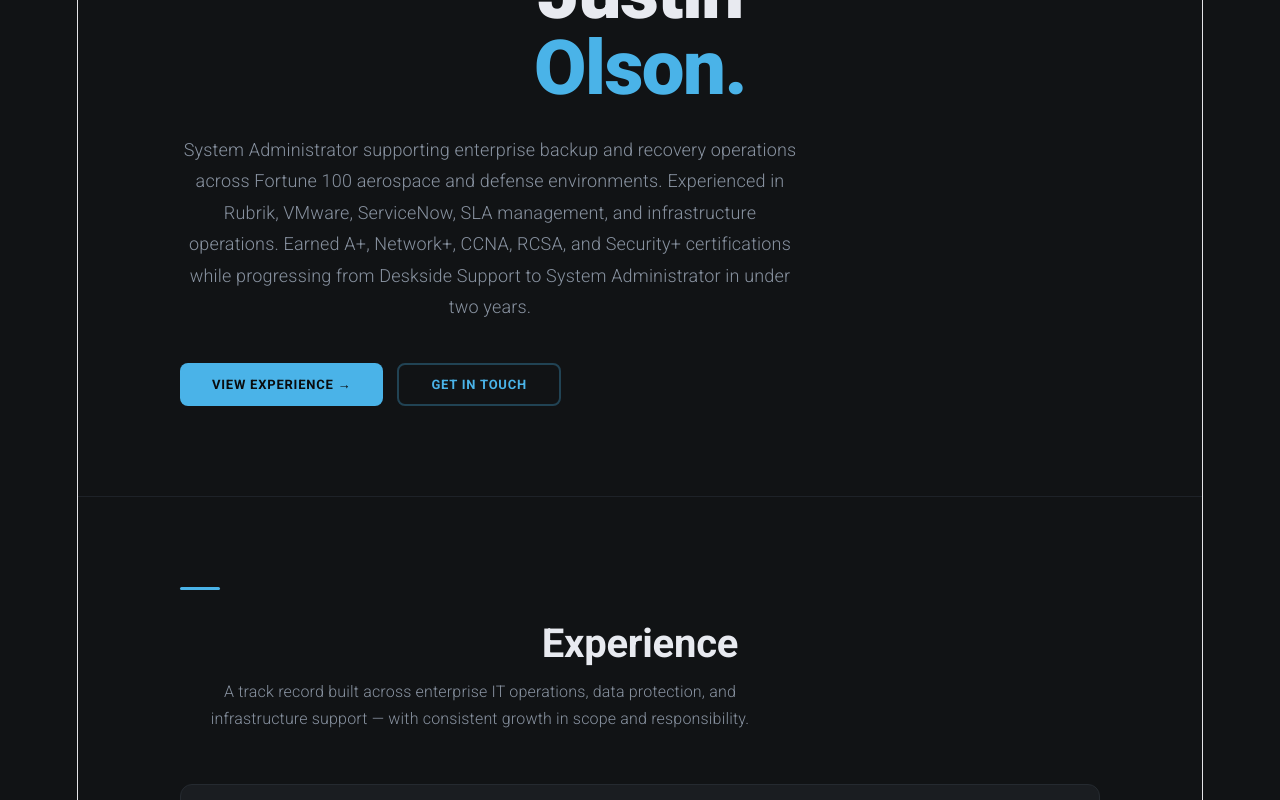
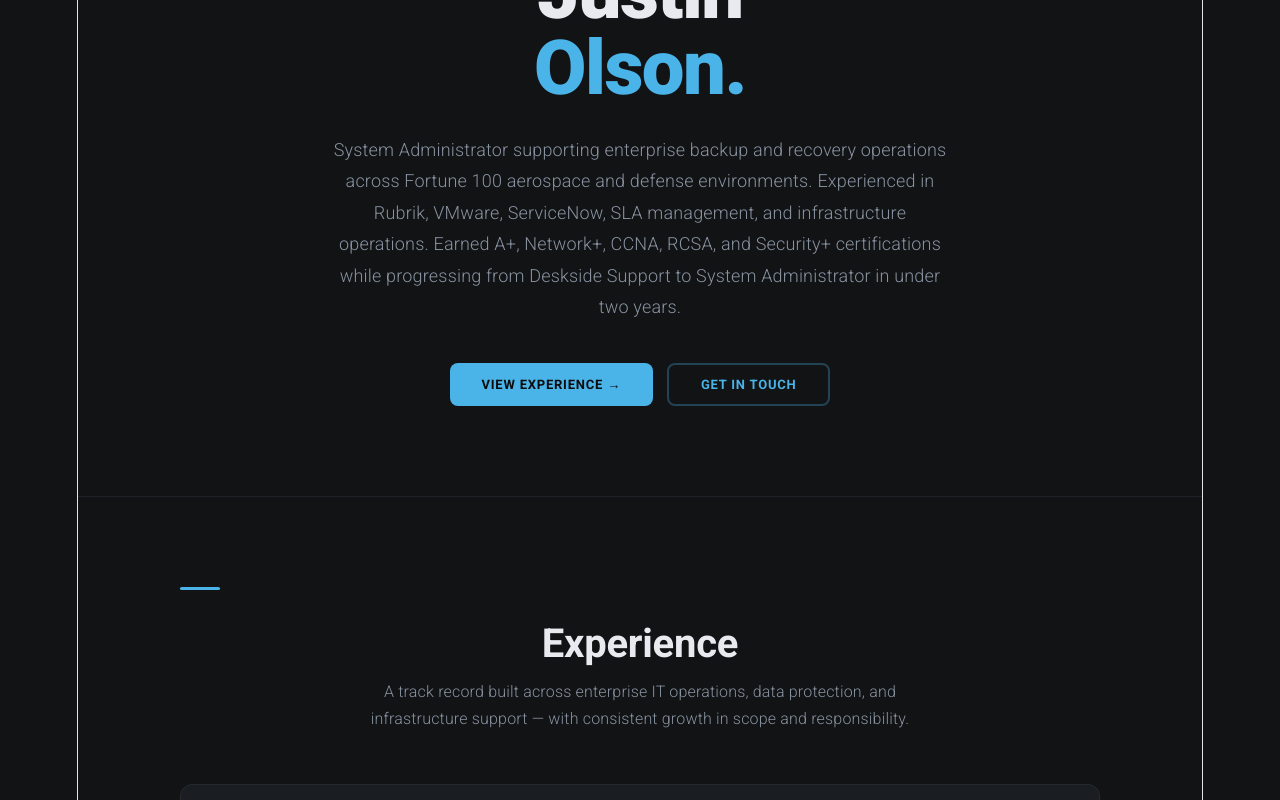
Before and after one commit to 8BitJustin/portfolio-jro, a React (Vite) app: page / in a window 1280 px wide. Shown: the part 240-1040 px from the top of the page. Built offline with nearby package versions, Linux system fonts and the light colour scheme.

Commit message:
See CHANGELOG v2.0.1

```diff
--- a/package.json
+++ b/package.json
@@ -1,7 +1,7 @@
 {
   "name": "portfolio-jro",
   "private": true,
-  "version": "1.0.1",
+  "version": "2.0.1",
   "type": "module",
   "scripts": {
     "dev": "vite",
--- a/src/App.jsx
+++ b/src/App.jsx
@@ -604,11 +604,13 @@ export default function Portfolio() {
           lineHeight: 1.75,
           maxWidth: 620,
           marginBottom: 40,
+          display: 'inline-flex',
+          alignItems: 'center'
         }}>
           System Administrator supporting enterprise backup and recovery operations across Fortune 100 aerospace and defense environments. Experienced in Rubrik, VMware, ServiceNow, SLA management, and infrastructure operations. Earned A+, Network+, CCNA, RCSA, and Security+ certifications while progressing from Deskside Support to System Administrator in under two years.
         </p>
 
-        <div className="fade-up fade-up-4 hero-btns" style={{ display: "flex", gap: 14, flexWrap: "wrap" }}>
+        <div className="fade-up fade-up-4 hero-btns" style={{ display: "flex", gap: 14, flexWrap: "wrap", justifyContent: "center" }}>
           <button className="btn-primary" onClick={() => scrollTo("experience")}>
             View Experience →
           </button>
@@ -624,7 +626,7 @@ export default function Portfolio() {
       <section id="experience" className="section">
         <div className="section-title-line" />
         <h2 className="section-title">Experience</h2>
-        <p className="section-sub">A track record built across enterprise IT operations, data protection, and infrastructure support — with consistent growth in scope and responsibility.</p>
+        <p className="section-sub" style={{ display: 'inline-flex', alignItems: 'center' }}>A track record built across enterprise IT operations, data protection, and infrastructure support — with consistent growth in scope and responsibility.</p>
 
         {EXPERIENCE.map((job) => (
           <div key={job.title} className="exp-card">
@@ -649,7 +651,7 @@ export default function Portfolio() {
       <section id="skills" className="section">
         <div className="section-title-line" />
         <h2 className="section-title">Skills & Expertise</h2>
-        <p className="section-sub">Built through hands-on enterprise work, certification study, and self-directed lab practice across infrastructure and security domains.</p>
+        <p className="section-sub" style={ {display: 'inline-flex', alignItems: 'center' }}>Built through hands-on enterprise work, certification study, and self-directed lab practice across infrastructure and security domains.</p>
 
         <div className="skills-grid" style={{ display: "grid", gridTemplateColumns: "repeat(auto-fit, minmax(290px, 1fr))", gap: 18 }}>
           {SKILLS.map(({ category, items }) => (
@@ -667,7 +669,7 @@ export default function Portfolio() {
       <section id="projects" className="section">
         <div className="section-title-line" />
         <h2 className="section-title">Projects</h2>
-        <p className="section-sub">Tools built for real purposes — managing an active job search, prepping for certifications, automating operational workflows, and solving physical logistics problems.</p>
+        <p className="section-sub" style={{display: 'inline-flex', alignItems: 'center' }}>Tools built for real purposes — managing an active job search, prepping for certifications, automating operational workflows, and solving physical logistics problems.</p>
 
         <div className="projects-grid" style={{ display: "grid", gridTemplateColumns: "repeat(auto-fit, minmax(290px, 1fr))", gap: 22 }}>
           {PROJECTS.map((p) => (
@@ -692,7 +694,7 @@ export default function Portfolio() {
       <section id="certifications" className="section">
         <div className="section-title-line" />
         <h2 className="section-title">Certifications</h2>
-        <p className="section-sub">Five certifications earned in 15 months. The roadmap continues into cloud security, Linux administration, and Python automation.</p>
+        <p className="section-sub" style={{display: 'inline-flex', alignItems: 'center' }}>Five certifications earned in 15 months. The roadmap continues into cloud security, Linux administration, and Python automation.</p>
 
         <div className="cert-grid" style={{ display: "grid", gridTemplateColumns: "repeat(auto-fit, minmax(420px, 1fr))", gap: "0 52px" }}>
           {CERTS.map((cert) => (
@@ -730,7 +732,7 @@ export default function Portfolio() {
       <section id="focus" className="section">
         <div className="section-title-line" />
         <h2 className="section-title">Current Focus</h2>
-        <p className="section-sub">Active development areas — where time and energy are going right now to build deeper, more specialized expertise.</p>
+        <p className="section-sub" style={{display: 'inline-flex', alignItems: 'center' }}>Active development areas — where time and energy are going right now to build deeper, more specialized expertise.</p>
 
         <div className="focus-grid" style={{ display: "grid", gridTemplateColumns: "repeat(auto-fit, minmax(290px, 1fr))", gap: 18 }}>
           {FOCUS_AREAS.map((f) => (
@@ -751,7 +753,7 @@ export default function Portfolio() {
       <section id="contact" className="section" style={{ paddingBottom: 110 }}>
         <div className="section-title-line" />
         <h2 className="section-title">Contact</h2>
-        <p className="section-sub">Open to data protection, security, and systems administration opportunities. Actively pursuing roles in the Dallas–Fort Worth metro and remote positions nationally.</p>
+        <p className="section-sub" style={{display: 'inline-flex', alignItems: 'center' }}>Open to data protection, security, and systems administration opportunities. Actively pursuing roles in the Dallas–Fort Worth metro and remote positions nationally.</p>
 
         <div className="contact-grid" style={{ display: "grid", gridTemplateColumns: "repeat(auto-fit, minmax(220px, 1fr))", gap: 14, maxWidth: 700, marginBottom: 44 }}>
           <div className="contact-chip">
@@ -777,7 +779,7 @@ export default function Portfolio() {
           </div>
         </div>
 
-        <div style={{ display: "flex", gap: 14, flexWrap: "wrap" }}>
+        <div style={{ display: "flex", justifyContent: "center", gap: 14, flexWrap: "wrap" }}>
           <a className="btn-primary" href="#" style={{ textDecoration: "none" }}>
             Download Resume ↓
           </a>
```
Also changed, not shown: 1 other file (tests, documents, lock files or other folders).
